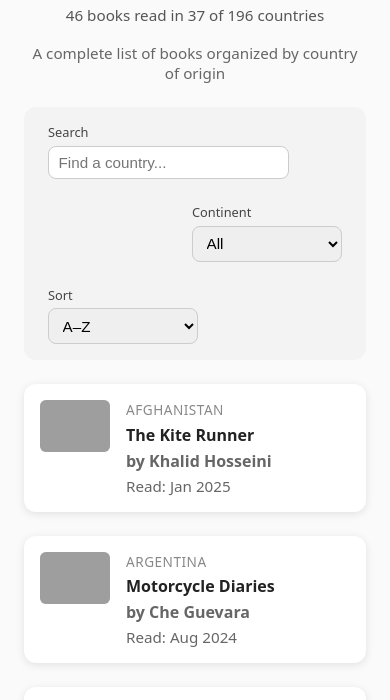
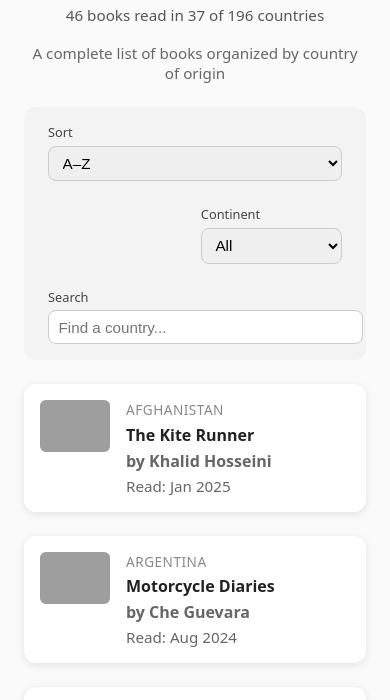
Before and after one commit to stopherjones/around-the-world, a plain HTML site: page books.html in a window 390 px wide. Shown: the part 110-810 px from the top of the page. Drawn offline with Linux system fonts and the light colour scheme; grey boxes are pictures that could not be loaded.

Commit message:
revised nav bar

```diff
--- a/books.html
+++ b/books.html
@@ -18,13 +18,20 @@
 
     <!-- Sticky Nav Bar -->
     <nav class="filter-bar">
+        <div class="filter-group sort">
+            <label for="sortFilter">Sort</label>
+            <select id="sortFilter">
+                <option value="alpha">A–Z</option>
+                <option value="recent">Most Recent</option>
+            </select>
+        </div>
 
-        <div class="filter-group">
+        <div class="filter-group search">
             <label for="searchInput">Search</label>
             <input type="text" id="searchInput" placeholder="Find a country...">
         </div>
 
-        <div class="filter-group">
+        <div class="filter-group continent">
             <label for="continentFilter">Continent</label>
             <select id="continentFilter">
                 <option value="all">All</option>
@@ -36,16 +43,6 @@
                 <option value="Oceania">Oceania</option>
             </select>
         </div>
-
-<div class="filter-group">
-    <label for="sortFilter">Sort</label>
-    <select id="sortFilter">
-        <option value="alpha">A–Z</option>
-        <option value="recent">Most Recent</option>
-    </select>
-</div>
-
-
     </nav>
 
     <div class="container">
--- a/style.css
+++ b/style.css
@@ -59,27 +59,87 @@ body {
 
 .filter-bar {
     display: grid;
-    grid-template-columns: 1fr 1fr 1fr;
     gap: 1.5rem;
     padding: 1rem 1.5rem;
     background: #f3f3f3;
     border-radius: 12px;
     margin-bottom: 1.5rem;
-
-    /* Sticky behaviour */
     position: sticky;
     top: 0;
     z-index: 50;
 }
 
-.books-list ~ .filter-bar,
-.music-list ~ .filter-bar {
-    grid-template-columns: 1fr auto auto;
+/* Desktop: all on one row */
+.filter-bar {
+    grid-template-columns: auto 1fr auto;
+    align-items: end;
 }
 
-.filter-bar:has(#booksList),
-.filter-bar:has(#musicList) {
-    grid-template-columns: 1fr auto auto;
+/* Label positioning for first column (Content Type or Sort) */
+.filter-bar > .filter-group:nth-child(1) {
+    grid-column: 1;
+    grid-row: 1;
+}
+
+/* Search in middle, flexible width */
+.filter-bar > .filter-group.search {
+    grid-column: 2;
+    grid-row: 1;
+    min-width: 200px;
+}
+
+/* Continent on right */
+.filter-bar > .filter-group.continent {
+    grid-column: 3;
+    grid-row: 1;
+}
+
+/* Tablet: 900px and below - Content Type/Sort stays on row 1, Search and Continent on row 2 */
+@media (max-width: 900px) {
+    .filter-bar {
+        grid-template-columns: 1fr 1fr;
+        grid-template-rows: auto auto;
+    }
+
+    .filter-bar > .filter-group:nth-child(1) {
+        grid-column: 1 / 3;
+        grid-row: 1;
+    }
+
+    .filter-bar > .filter-group.search {
+        grid-column: 1;
+        grid-row: 2;
+        min-width: unset;
+    }
+
+    .filter-bar > .filter-group.continent {
+        grid-column: 2;
+        grid-row: 2;
+        justify-self: end;
+    }
+}
+
+/* Mobile: 600px and below - three separate rows */
+@media (max-width: 600px) {
+    .filter-bar {
+        grid-template-columns: 1fr;
+        grid-template-rows: auto auto auto;
+    }
+
+    .filter-bar > .filter-group:nth-child(1) {
+        grid-column: 1;
+        grid-row: 1;
+    }
+
+    .filter-bar > .filter-group.continent {
+        grid-column: 1;
+        grid-row: 2;
+    }
+
+    .filter-bar > .filter-group.search {
+        grid-column: 1;
+        grid-row: 3;
+    }
 }
 
 .filter-group {
@@ -122,7 +182,6 @@ body {
 
 .checkbox-group input[type="checkbox"] {
     cursor: pointer;
-    margin: 0 0 0 -3.5rem;
 }
 
 .filter-bar select,
@@ -131,22 +190,7 @@ body {
     border-radius: 8px;
     border: 1px solid #ccc;
     font-size: 0.95rem;
-    min-width: 150px;
-}
-
-#searchInput {
-    min-width: 220px;
-    flex: 0 1 auto;
-}
-
-.filter-group:has(#searchInput) {
-    margin-left: 0;
-    flex: 0 1 auto;
-}
-
-.filter-group:has(#continentFilter) {
-    margin-left: auto;
-    flex: 0 0 auto;
+    width: 100%;
 }
 
 .stat-display {
```
Also changed, not shown: index.html (+3 -15 lines), music.html (+9 -11 lines).
